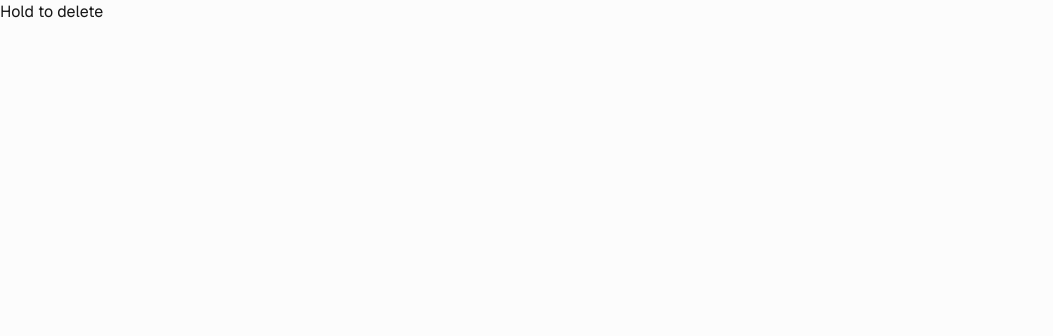
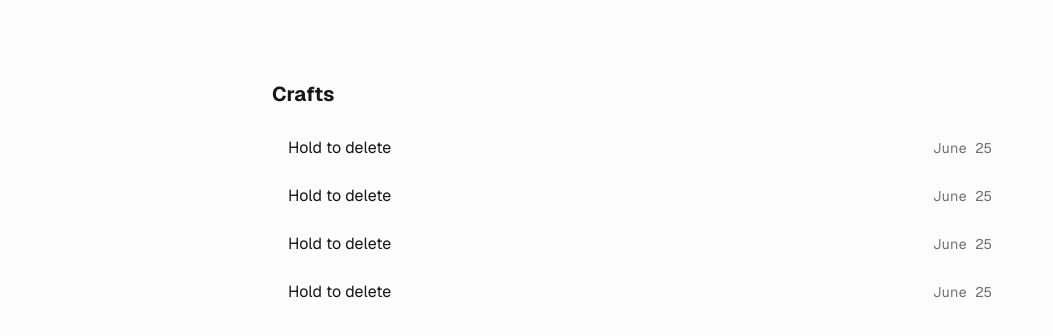
Before and after one commit to harsh-1923/fractal, a Next.js app: page /craft in a window 1280 px wide. Shown: the top 336 px of the page, without its empty margins (0-1053 px from the left). Built offline with nearby package versions, Linux system fonts and the light colour scheme.

Commit message:
added craft list

```diff
--- a/app/craft/hold-to-delete/hold-to-delete.css
+++ b/app/craft/hold-to-delete/hold-to-delete.css
@@ -1,4 +1,4 @@
-.button {
+.hold-to-delete-button {
   position: relative;
   display: flex;
   align-items: center;
@@ -11,11 +11,11 @@
   transition: clip-path 0.2s ease-out;
 }
 
-.button:active .hold-overlay {
+.hold-to-delete-button:active .hold-overlay {
   clip-path: inset(0px 0px 0px 0px);
   transition: clip-path 1.5s linear;
 }
 
-.button {
+.hold-to-delete-button {
   transition: transform 0.16s cubic-bezier(0.25, 0.46, 0.45, 0.94);
 }
--- a/app/craft/hold-to-delete/page.tsx
+++ b/app/craft/hold-to-delete/page.tsx
@@ -5,10 +5,10 @@ import "./hold-to-delete.css";
 
 const page = () => {
   return (
-    <div className="p-5 pt-20 max-w-3xl mx-auto bg-[var(--background)] min-h-screen">
+    <div className="p-4 pt-20 max-w-3xl mx-auto bg-[var(--background)] min-h-screen">
       <CraftHeader header="Hold to delete" date="June 25" />
       <div className="flex items-center justify-center w-full h-80 rounded-md relative overflow-hidden bg-[var(--colors-gray1)] border border-[var(--colors-gray6)]">
-        <button className="button bg-[var(--colors-gray3)] border border-[var(--colors-gray6)] text-[var(--colors-gray12)] text-lg px-4 py-4 gap-3 select-none touch-manipulation rounded-full active:scale-[0.97]">
+        <button className="hold-to-delete-button bg-[var(--colors-gray3)] border border-[var(--colors-gray6)] text-[var(--colors-gray12)] text-lg px-4 py-4 gap-3 select-none touch-manipulation rounded-full active:scale-[0.97]">
           <div className="hold-overlay absolute inset-0 flex items-center justify-center gap-3 bg-[var(--colors-gray8)] text-[var(--colors-gray1)] rounded-full">
             <div className="size-6 rounded-full bg-[var(--colors-gray11)] flex items-center justify-center gap-3">
               <div className="size-[11px] rounded-[1px] bg-[var(--colors-gray1)]"></div>
--- a/app/craft/page.tsx
+++ b/app/craft/page.tsx
@@ -1,16 +1,117 @@
+"use client";
+import { motion } from "motion/react";
 import Link from "next/link";
 import React from "react";
 
+const crafts = [
+  {
+    title: "Hold to delete",
+    href: "/craft/hold-to-delete",
+    date: "June 25",
+  },
+  {
+    title: "Hold to delete",
+    href: "/craft/hold-to-delete",
+    date: "June 25",
+  },
+  {
+    title: "Hold to delete",
+    href: "/craft/hold-to-delete",
+    date: "June 25",
+  },
+  {
+    title: "Hold to delete",
+    href: "/craft/hold-to-delete",
+    date: "June 25",
+  },
+];
+
 const page = () => {
   return (
-    <div>
-      <ul>
-        <li>
-          <Link href="/craft/hold-to-delete">Hold to delete</Link>
-        </li>
-      </ul>
+    <div className="p-4 pt-20 max-w-3xl mx-auto bg-[var(--background)] min-h-screen">
+      <motion.h2
+        className="text-xl font-bold pb-5"
+        initial={{ opacity: 0, y: -20 }}
+        animate={{ opacity: 1, y: 0 }}
+        transition={{ duration: 0.6, ease: "easeOut" }}
+      >
+        Crafts
+      </motion.h2>
+      <motion.ul
+        className="space-y-2"
+        initial="hidden"
+        animate="visible"
+        variants={{
+          hidden: { opacity: 0 },
+          visible: {
+            opacity: 1,
+            transition: {
+              staggerChildren: 0.15,
+              delayChildren: 0.3,
+            },
+          },
+        }}
+      >
+        {crafts.map((craft, index) => (
+          <motion.li
+            key={`${craft.title}-${index}`}
+            variants={{
+              hidden: {
+                opacity: 0,
+                y: 20,
+                scale: 0.95,
+                filter: "blur(4px)",
+              },
+              visible: {
+                opacity: 1,
+                y: 0,
+                scale: 1,
+                filter: "blur(0px)",
+                transition: {
+                  duration: 0.5,
+                  ease: [0.25, 0.46, 0.45, 0.94], // Custom easing
+                },
+              },
+            }}
+            whileTap={{
+              scale: 0.98,
+              transition: { duration: 0.1 },
+            }}
+          >
+            <CraftLink
+              title={craft.title}
+              href={craft.href}
+              date={craft.date}
+            />
+          </motion.li>
+        ))}
+      </motion.ul>
     </div>
   );
 };
 
+const CraftLink = ({
+  title,
+  href,
+  date,
+}: {
+  title: string;
+  href: string;
+  date: string;
+}) => {
+  return (
+    <Link
+      href={href}
+      className="px-4 py-2 rounded-md hover:bg-[var(--colors-gray2)] bg-[var(--colors-gray1)] w-full block transition-colors duration-200"
+    >
+      <div className="flex items-center justify-between">
+        <span>{title}</span>
+        <span className="text-sm font-mono text-[var(--colors-gray11)]">
+          {date}
+        </span>
+      </div>
+    </Link>
+  );
+};
+
 export default page;
--- a/components/ui/CraftHeader.tsx
+++ b/components/ui/CraftHeader.tsx
@@ -1,6 +1,7 @@
 "use client";
-import { Link } from "lucide-react";
-import React from "react";
+import { Check, Link } from "lucide-react";
+import { AnimatePresence, motion } from "motion/react";
+import React, { useState } from "react";
 
 type CraftHeaderProps = {
   header: string;
@@ -21,14 +22,56 @@ const CraftHeader = ({ header, date }: CraftHeaderProps) => {
           {date}
         </p>
       </div>
-      <button
-        className="w-8 h-8 rounded-full flex items-center justify-center bg-[var(--colors-gray3)] shadow-[0_0_0_1px_var(--colors-grayA6)] hover:bg-[var(--colors-gray4)] focus:ring-1 focus:ring-[var(--colors-focus)]"
-        onClick={() => navigator.clipboard.writeText(window.location.href)}
-      >
-        <Link size={14} className="text-[var(--colors-gray11)] rotate-45" />
-      </button>
+      <CraftLinkButton />
     </div>
   );
 };
 
+const CraftLinkButton = () => {
+  const [isCopied, setIsCopied] = useState(false);
+
+  const handleClick = () => {
+    navigator.clipboard.writeText(window.location.href);
+    setIsCopied(true);
+    setTimeout(() => {
+      setIsCopied(false);
+    }, 3000);
+  };
+
+  return (
+    <button
+      className="w-8 h-8 rounded-full flex items-center justify-center bg-[var(--colors-gray1)] hover:bg-[var(--colors-gray2)] dark:bg-[var(--colors-gray3)] outline-none border-none focus-visible:ring-2 focus-visible:ring-[var(--colors-focus)] focus-visible:ring-offset-0 active:ring-0 active:outline-none"
+      onClick={handleClick}
+    >
+      <AnimatePresence mode="wait" initial={false}>
+        {isCopied ? (
+          <motion.div
+            key="copied"
+            initial={{ opacity: 0, scale: 0.5, filter: "blur(4px)" }}
+            animate={{ opacity: 1, scale: 1, filter: "blur(0px)" }}
+            exit={{ opacity: 0, scale: 0.5, filter: "blur(4px)" }}
+            transition={{ duration: 0.1 }}
+          >
+            <Check
+              size={14}
+              className="text-[var(--colors-teal11)]"
+              strokeWidth={3}
+            />
+          </motion.div>
+        ) : (
+          <motion.div
+            key="link"
+            initial={{ opacity: 0, scale: 0.5, filter: "blur(4px)" }}
+            animate={{ opacity: 1, scale: 1, filter: "blur(0px)" }}
+            exit={{ opacity: 0, scale: 0.5, filter: "blur(4px)" }}
+            transition={{ duration: 0.1 }}
+          >
+            <Link size={14} className="text-[var(--colors-gray11)] rotate-45" />
+          </motion.div>
+        )}
+      </AnimatePresence>
+    </button>
+  );
+};
+
 export default CraftHeader;
--- a/package.json
+++ b/package.json
@@ -14,6 +14,7 @@
     "@next/mdx": "^15.3.4",
     "@types/mdx": "^2.0.13",
     "lucide-react": "^0.523.0",
+    "motion": "^12.19.2",
     "next": "15.3.4",
     "react": "^19.0.0",
     "react-dom": "^19.0.0"
```
Also changed, not shown: 1 other file (tests, documents, lock files or other folders).
